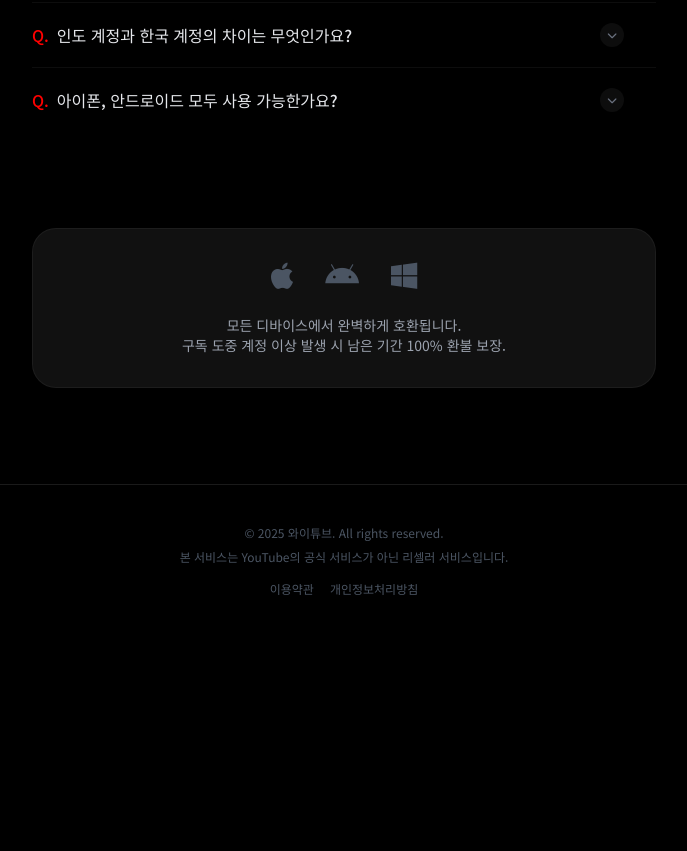
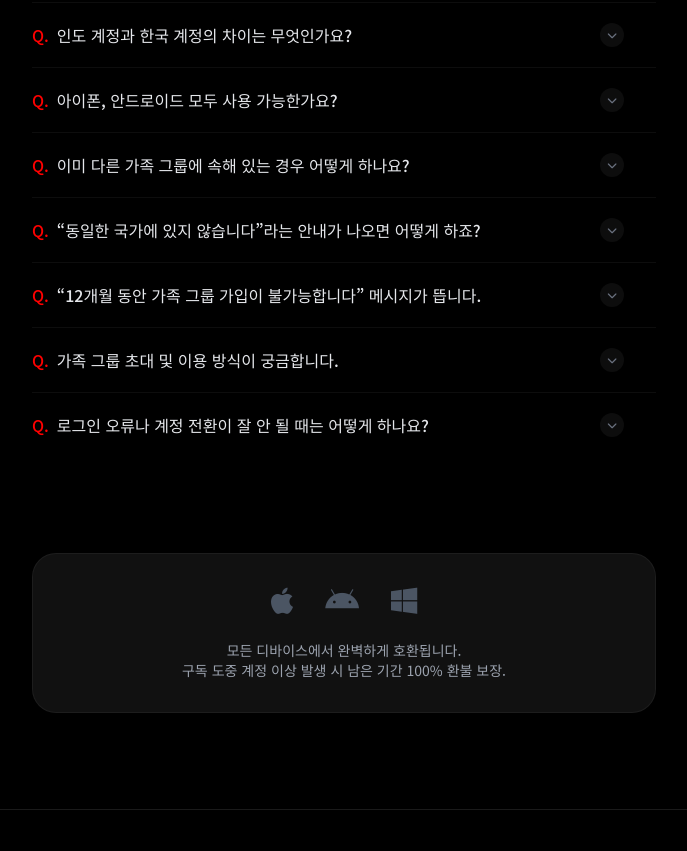
Before and after one commit to why-tube/ytube_web, a React (Vite) app: page / in a window 1280 px wide. Shown: the part 1900-2751 px from the top of the page, without its empty margins (296-983 px from the left). Before the commit the page ends 2537 px from the top, so only its background shows below. Built offline with nearby package versions, Linux system fonts and the light colour scheme.

Commit message:
feat: Add new FAQ entries for YouTube Premium
Adds several new frequently asked questions and their answers to the FAQ section. These cover common user concerns regarding family group management, geo-restriction errors, and account/login issues.

```diff
--- a/App.tsx
+++ b/App.tsx
@@ -79,8 +79,29 @@ const FAQS = [
   {
     q: "아이폰, 안드로이드 모두 사용 가능한가요?",
     a: "네, 기기 종류와 상관없이 모든 스마트폰(아이폰, 갤럭시 등), 태블릿, PC, 스마트 TV에서 동일하게 이용하실 수 있습니다."
+  },
+  {
+    q: "이미 다른 가족 그룹에 속해 있는 경우 어떻게 하나요?",
+    a: "‘구글 가족 그룹 탈퇴’를 검색하신 후 기존 그룹에서 먼저 탈퇴해주세요. 탈퇴가 완료되어야 새로운 초대를 수락할 수 있습니다."
+  },
+  {
+    q: "“동일한 국가에 있지 않습니다”라는 안내가 나오면 어떻게 하죠?",
+    a: "구글 결제 설정(https://payments.google.com/gp/w/u/0/home/settings)에 접속하여 대한민국 외의 타 국가 결제 프로필을 모두 삭제하신 뒤 다시 시도해 주시기 바랍니다."
+  },
+  {
+    q: "“12개월 동안 가족 그룹 가입이 불가능합니다” 메시지가 뜹니다.",
+    a: "최근 가족 그룹 탈퇴 이력이 있는 계정의 정책적 제한입니다. 이 경우 다른 Gmail 계정이나 신규 계정을 생성하여 초대를 받으시면 즉시 정상 이용이 가능합니다."
+  },
+  {
+    q: "가족 그룹 초대 및 이용 방식이 궁금합니다.",
+    a: "본 서비스는 가족 초대 수락 방식으로 진행됩니다. 결제 후 댓글로 계정을 남겨주시면 운영진 확인 후 초대를 보내드리며, 이메일로 발송된 초대 링크를 수락하시면 활성화됩니다."
+  },
+  {
+    q: "로그인 오류나 계정 전환이 잘 안 될 때는 어떻게 하나요?",
+    a: "여러 계정이 동시에 로그인된 브라우저에서는 충돌이 발생할 수 있습니다. '시크릿 모드'를 실행하거나 다른 브라우저를 사용하여 진행하시면 가장 원활하게 처리됩니다."
   }
 ];
+
 
 export const App: React.FC = () => {
   const [showStickyBtn, setShowStickyBtn] = useState(false);
```
